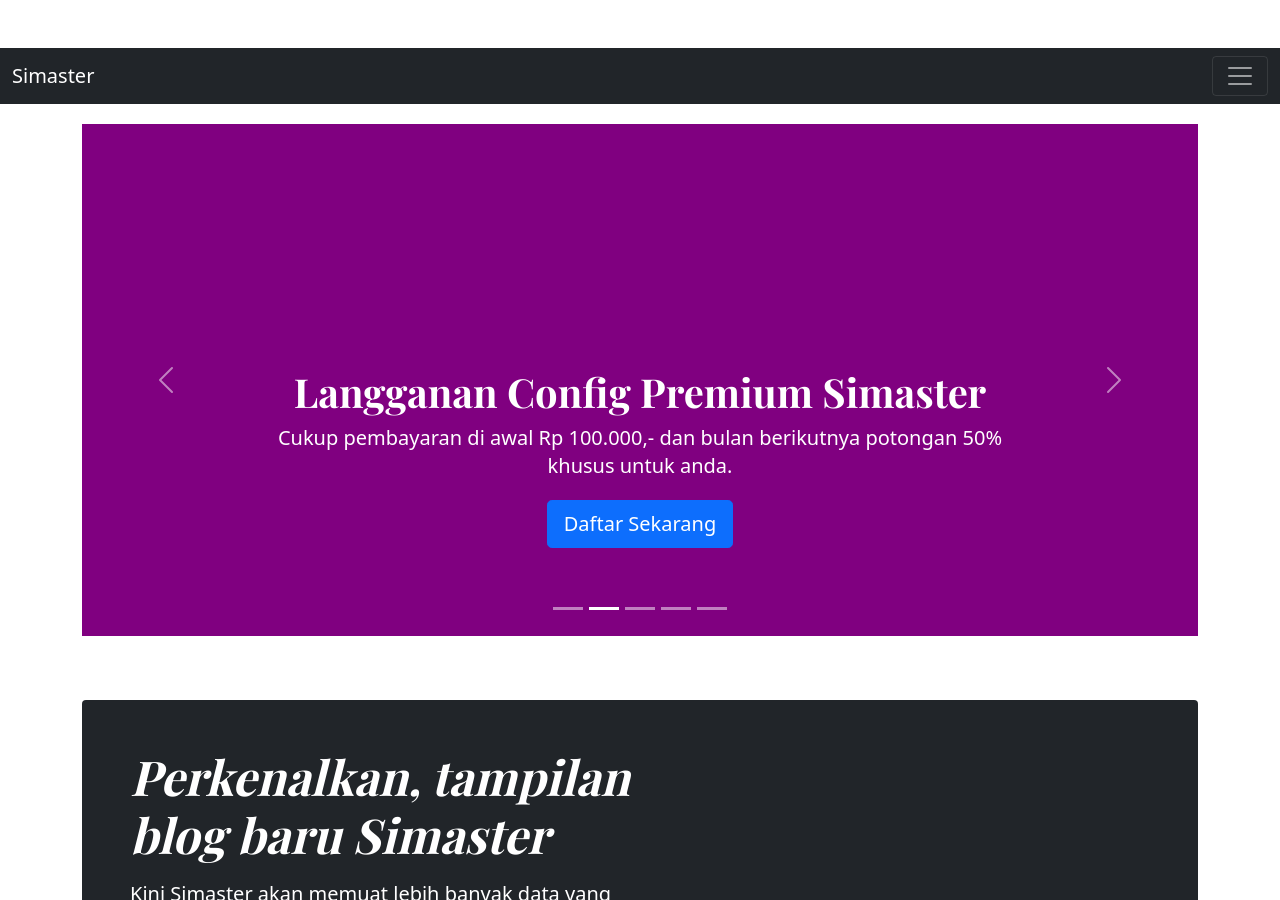
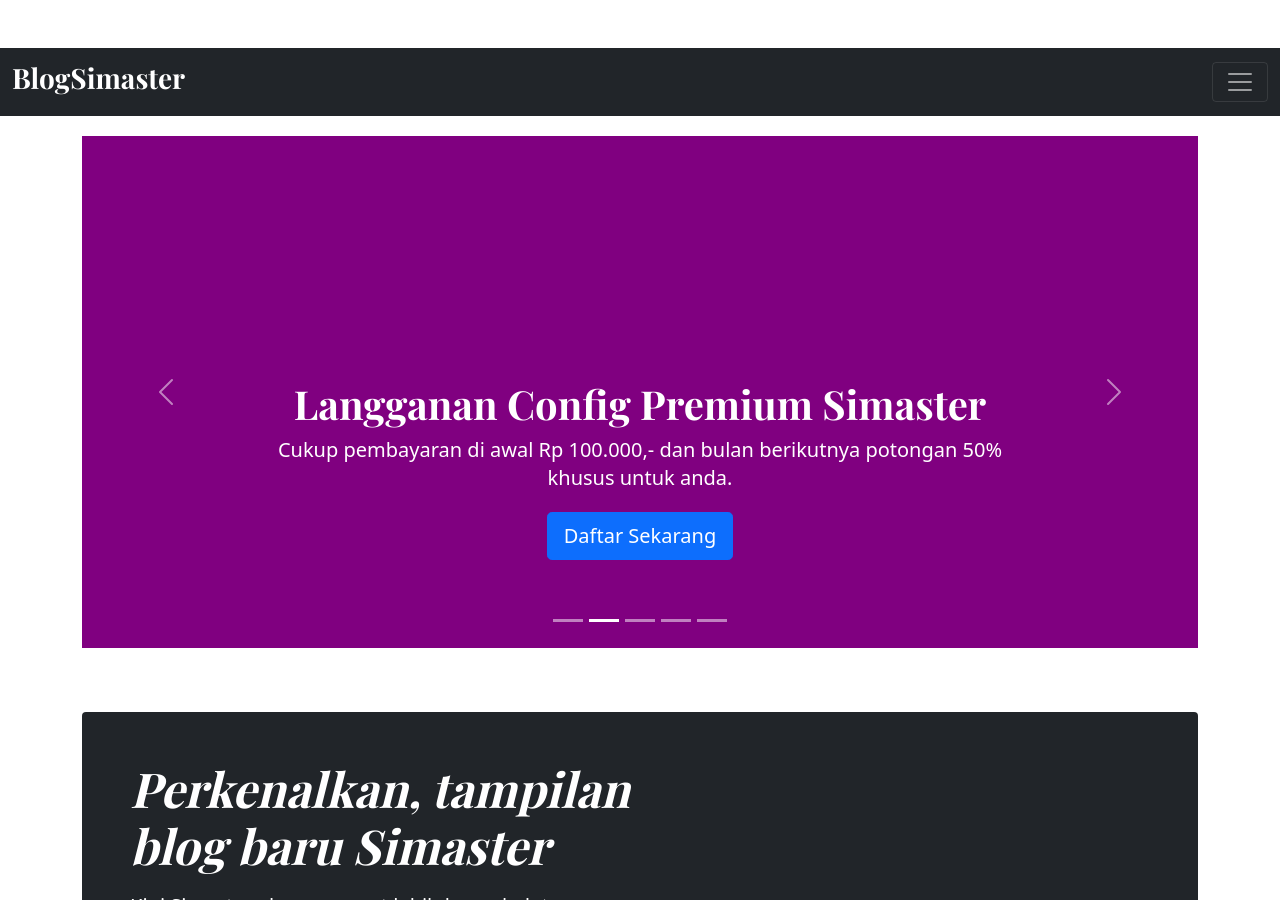
Before and after one commit to mwnsofficial/simastertutorials.github.io, a Jekyll site: the page built from index.html, in a window 1280 px wide and 900 px high. Built offline with Jekyll 4.4.1, drawn with Linux system fonts in a browser that asks for light colours; the list of posts is cut into pages by our own code.

Commit message:
Update default.html

```diff
--- a/_layouts/default.html
+++ b/_layouts/default.html
@@ -5,7 +5,7 @@
 <main>
  <nav class="navbar navbar-dark bg-dark" aria-label="First navbar example">
     <div class="container-fluid">
-      <a class="navbar-brand" href="/">{{site.title}}</a>
+      <a class="navbar-brand footer-left" href="/"><h3>Blog<span>{{site.title}}</span></h3></a>
       <button class="navbar-toggler" type="button" data-bs-toggle="collapse" data-bs-target="#navbarsExample01" aria-controls="navbarsExample01" aria-expanded="false" aria-label="Toggle navigation">
         <span class="navbar-toggler-icon"></span>
       </button>
```
